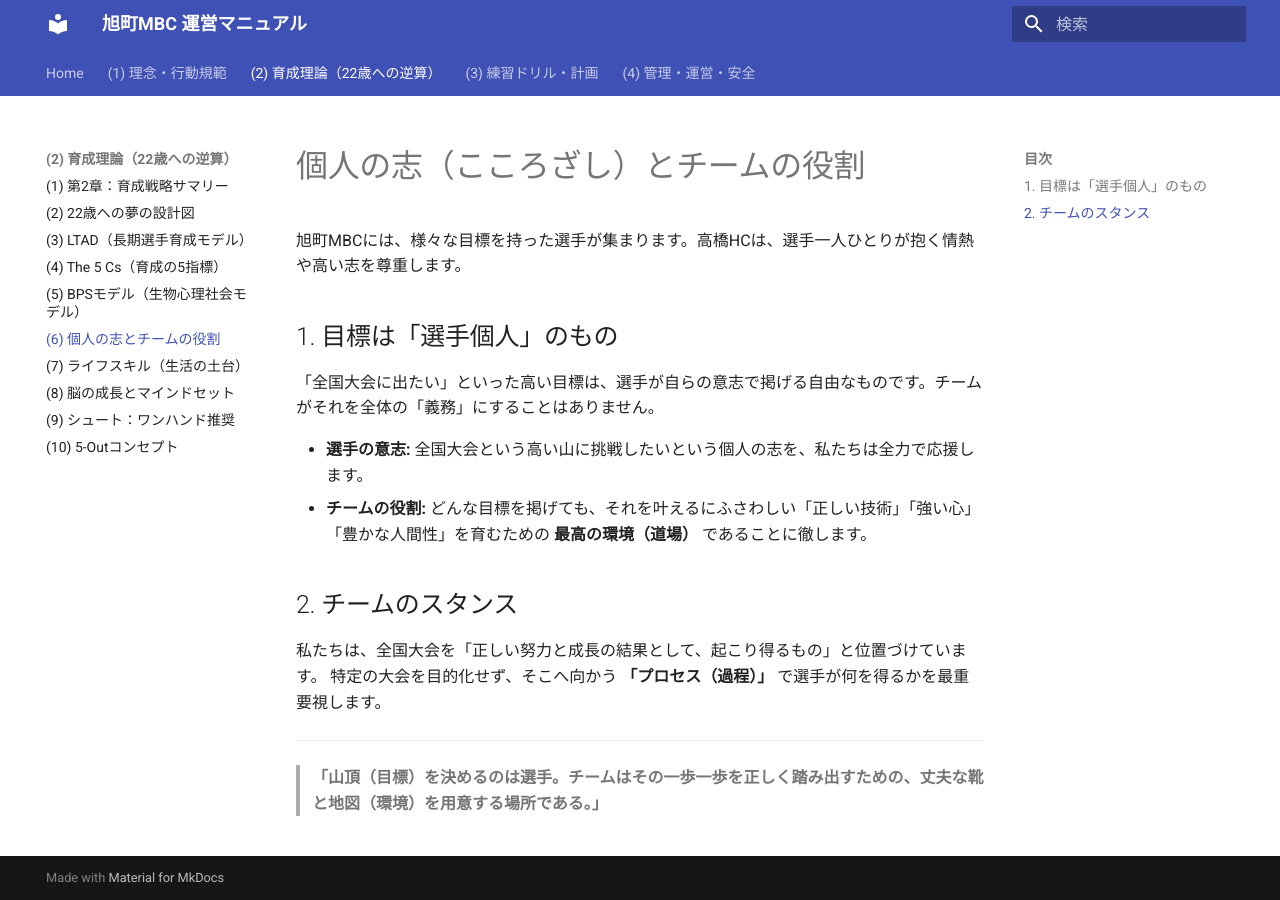
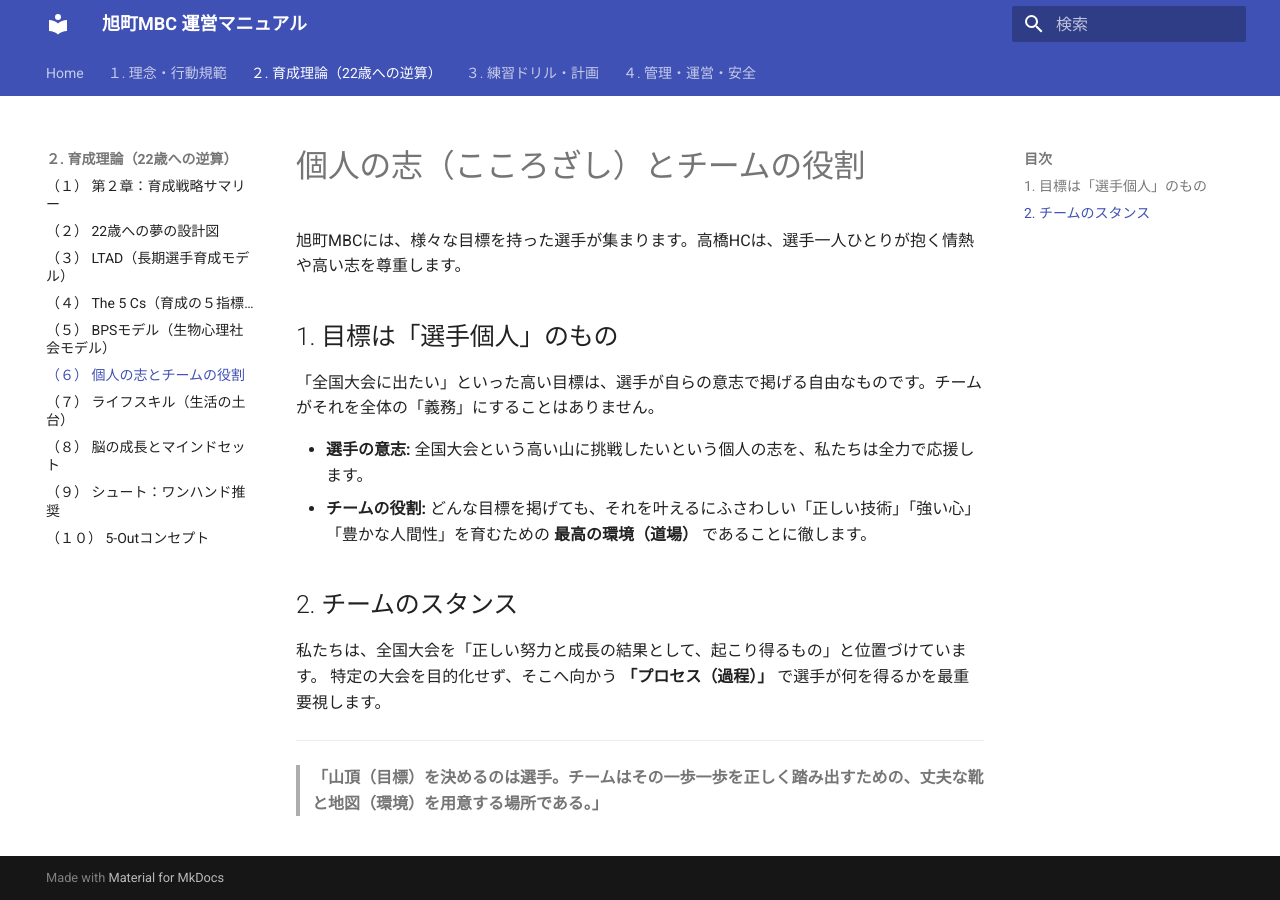
Before and after one commit to kawaiikumichan/asahicho-minibus-ops, an MkDocs documentation site: the page built from docs/01_Coaching_Logics/individual_goals.md, in a window 1280 px wide. Built offline with MkDocs 1.6.1 and Material for MkDocs 9.7.7, drawn with Linux system fonts in a browser that asks for light colours.

Commit message:
Update mkdocs.yml

```diff
--- a/mkdocs.yml
+++ b/mkdocs.yml
@@ -14,26 +14,26 @@ theme:
 
 nav:
   - Home: index.md
-  - "(1) 理念・行動規範":
-      - "(1) 指導者行動規範": 00_Philosophy/coaching_code.md
-      - "(2) FUN & GUN 哲学": 00_Philosophy/fun_and_gun.md
-  - "(2) 育成理論（22歳への逆算）":
-      - "(1) 第2章：育成戦略サマリー": 01_Coaching_Logics/index.md
-      - "(2) 22歳への夢の設計図": 01_Coaching_Logics/dream_blueprint.md
-      - "(3) LTAD（長期選手育成モデル）": 01_Coaching_Logics/ltad.md
-      - "(4) The 5 Cs（育成の5指標）": 01_Coaching_Logics/5cs.md
-      - "(5) BPSモデル（生物心理社会モデル）": 01_Coaching_Logics/bps_model.md
-      - "(6) 個人の志とチームの役割": 01_Coaching_Logics/individual_goals.md
-      - "(7) ライフスキル（生活の土台）": 01_Coaching_Logics/life_skills.md
-      - "(8) 脳の成長とマインドセット": 01_Coaching_Logics/growth_mindset.md
-      - "(9) シュート：ワンハンド推奨": 01_Coaching_Logics/shooting_standard.md
-      - "(10) 5-Outコンセプト": 01_Coaching_Logics/5out.md
-  - "(3) 練習ドリル・計画":
-      - "(1) 練習メニューの組み立て方": 02_Training_Drills/practice_planning.md
-      - "(2) 基本練習 (Basics)": 02_Training_Drills/basics.md
-      - "(3) 5アウト基礎ドリル": 02_Training_Drills/5out_basics.md
-  - "(4) 管理・運営・安全":
-      - "(1) 支部組織・理事職務": 03_Operations/organization.md
-      - "(2) 緊急時対応(EAP)": 03_Operations/eap.md
-      - "(3) チームルール（選手）": 03_Operations/team_rules_player.md
-      - "(4) 送迎・安全ルール": 03_Operations/transport_safety.md
+  - "１. 理念・行動規範":
+      - "（１） 指導者行動規範": 00_Philosophy/coaching_code.md
+      - "（２） FUN & GUN 哲学": 00_Philosophy/fun_and_gun.md
+  - "２. 育成理論（22歳への逆算）":
+      - "（１） 第２章：育成戦略サマリー": 01_Coaching_Logics/index.md
+      - "（２） 22歳への夢の設計図": 01_Coaching_Logics/dream_blueprint.md
+      - "（３） LTAD（長期選手育成モデル）": 01_Coaching_Logics/ltad.md
+      - "（４） The 5 Cs（育成の５指標）": 01_Coaching_Logics/5cs.md
+      - "（５） BPSモデル（生物心理社会モデル）": 01_Coaching_Logics/bps_model.md
+      - "（６） 個人の志とチームの役割": 01_Coaching_Logics/individual_goals.md
+      - "（７） ライフスキル（生活の土台）": 01_Coaching_Logics/life_skills.md
+      - "（８） 脳の成長とマインドセット": 01_Coaching_Logics/growth_mindset.md
+      - "（９） シュート：ワンハンド推奨": 01_Coaching_Logics/shooting_standard.md
+      - "（１０） 5-Outコンセプト": 01_Coaching_Logics/5out.md
+  - "３. 練習ドリル・計画":
+      - "（１） 練習メニューの組み立て方": 02_Training_Drills/practice_planning.md
+      - "（２） 基本練習 (Basics)": 02_Training_Drills/basics.md
+      - "（３） 5アウト基礎ドリル": 02_Training_Drills/5out_basics.md
+  - "４. 管理・運営・安全":
+      - "（１） 支部組織・理事職務": 03_Operations/organization.md
+      - "（２） 緊急時対応(EAP)": 03_Operations/eap.md
+      - "（３） チームルール（選手）": 03_Operations/team_rules_player.md
+      - "（４） 送迎・安全ルール": 03_Operations/transport_safety.md
```
